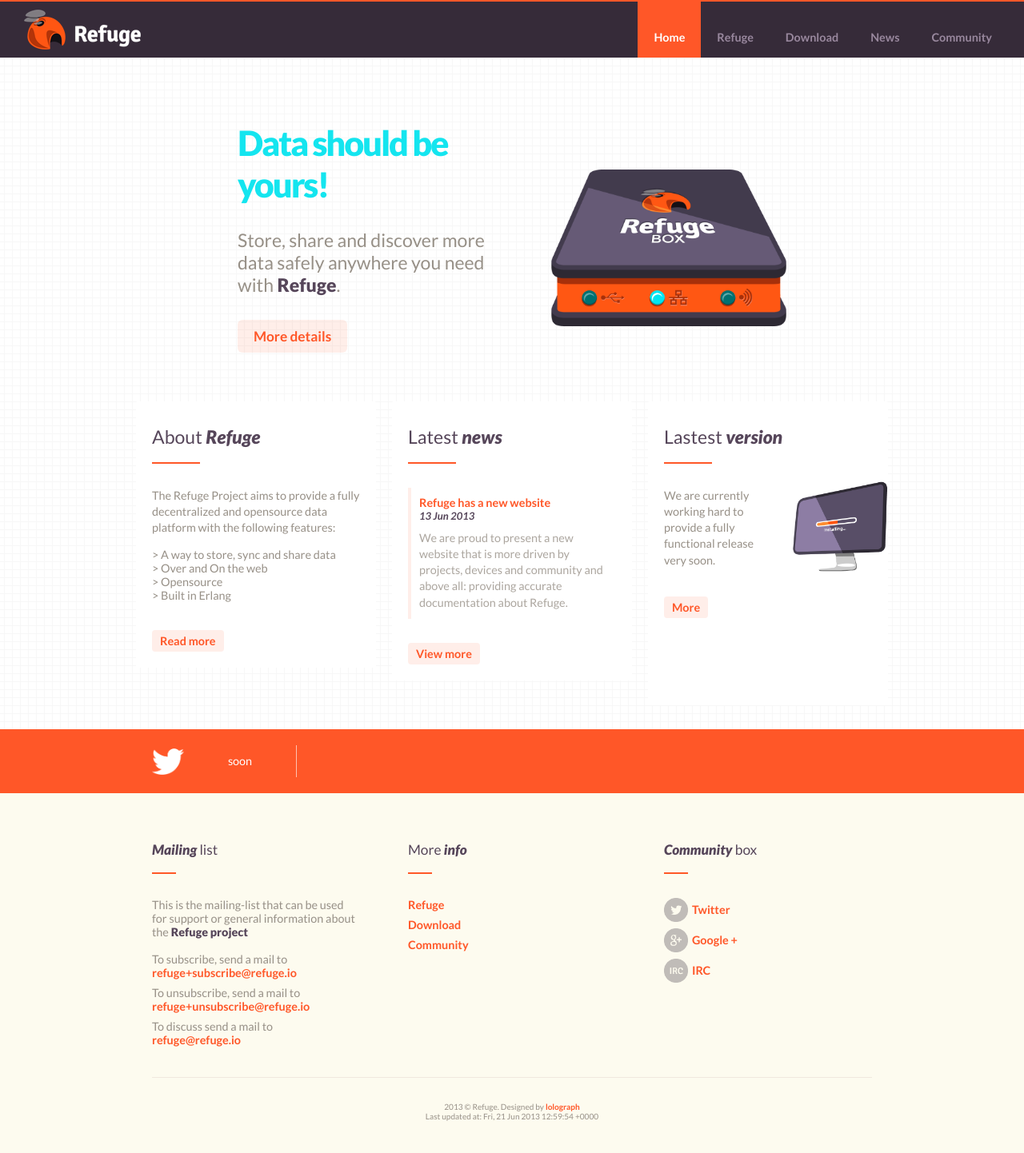
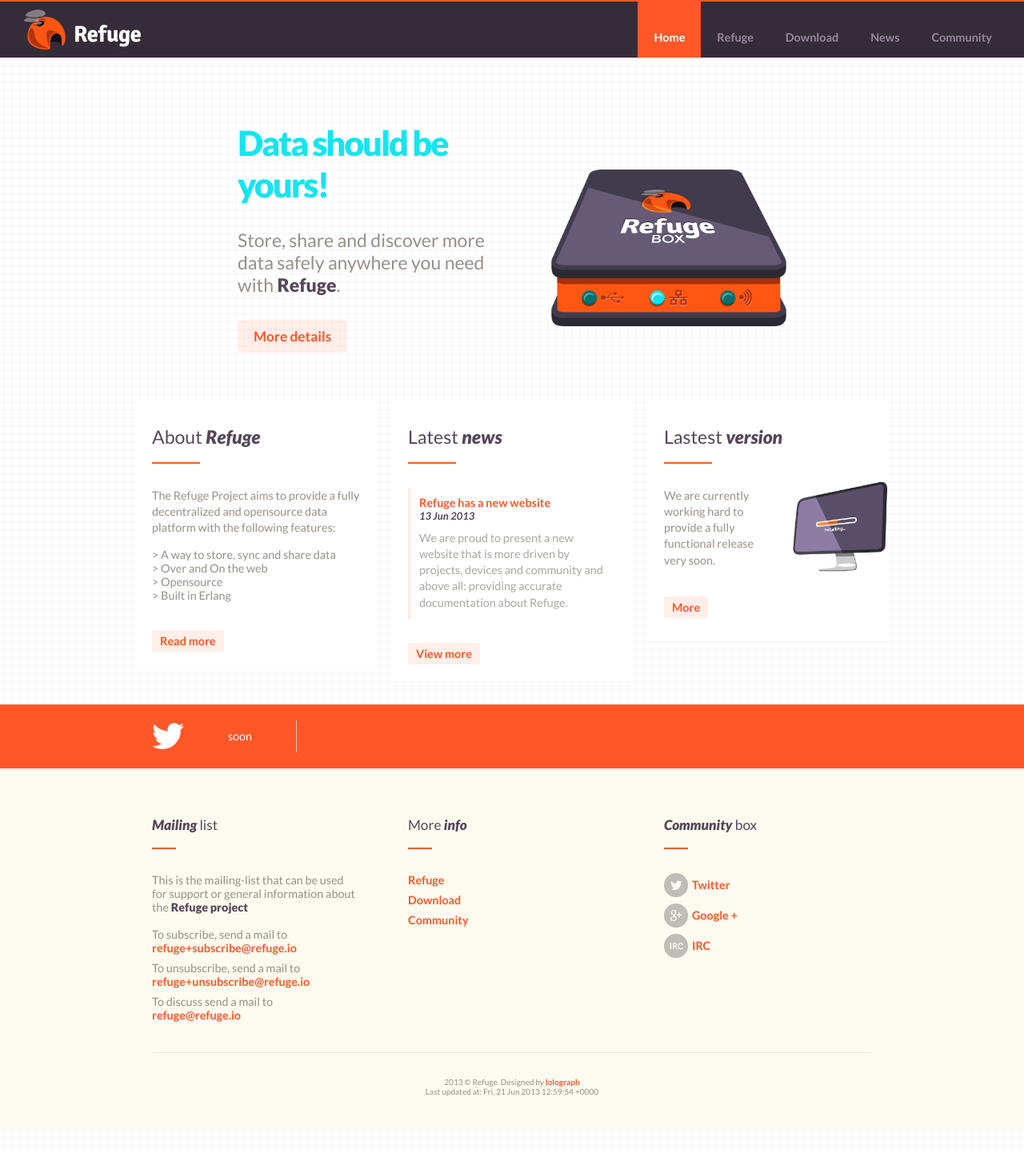
Before and after one commit to refuge/refuge.io, a Jekyll site: the page built from index.html, in a window 1280 px wide. Shown: the whole page at 80% size. Built offline with Jekyll 4.4.1, drawn with Linux system fonts in a browser that asks for light colours; after the commit the page ends 1411 px from its top, so only the background shows below that.

Commit message:
fix min-height

```diff
--- a/css/style.css
+++ b/css/style.css
@@ -179,7 +179,7 @@
 .bestpoints {padding:20px 10px 20px 10px;width:960px;margin:0 auto;}
 .bestpoints:after {content:'';display:block;clear:both;}
 .bestpoints article {margin:10px;padding:20px;background:rgba(255, 255, 255, 1);border-radius:2px;}
-.bestpoints article.article-version {background:rgba(255, 255, 255, 1) url('../img/img-version.png') no-repeat right 100px;background-size:120px auto;min-height:340px;}
+.bestpoints article.article-version {background:rgba(255, 255, 255, 1) url('../img/img-version.png') no-repeat right 100px;background-size:120px auto;min-height:260px;}
 .bestpoints article h2 {color:#56465a;font-weight:400;font-size:160%;position:relative;padding:10px 0 20px 0;margin-bottom:30px;}
 .bestpoints article h2 span {font-style:italic;font-weight:900;}
 .bestpoints article h2:after {content:'';position:absolute;height:2px;width:60px;bottom:0;left:0;background-color:#ff5727;}
```
